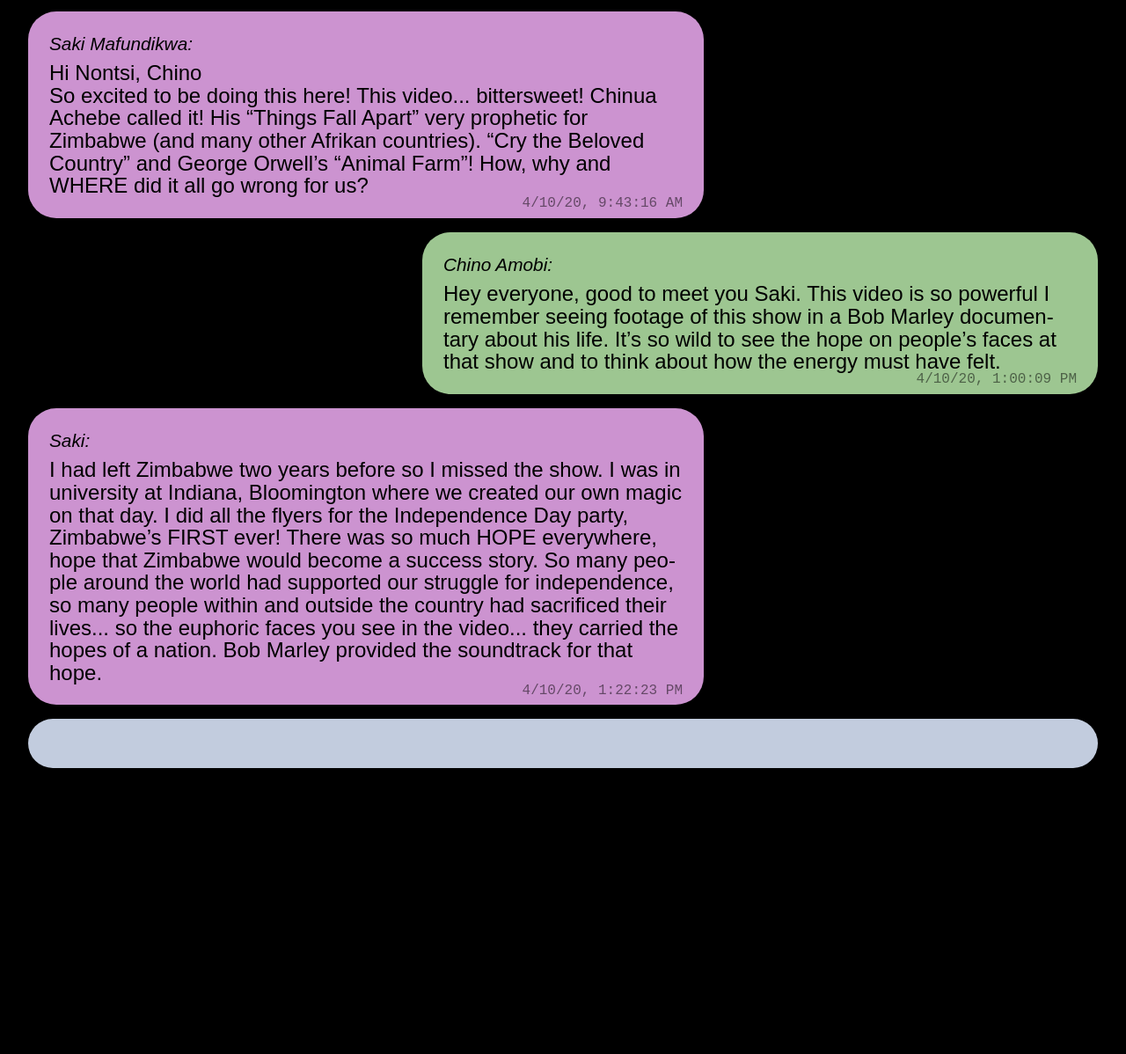
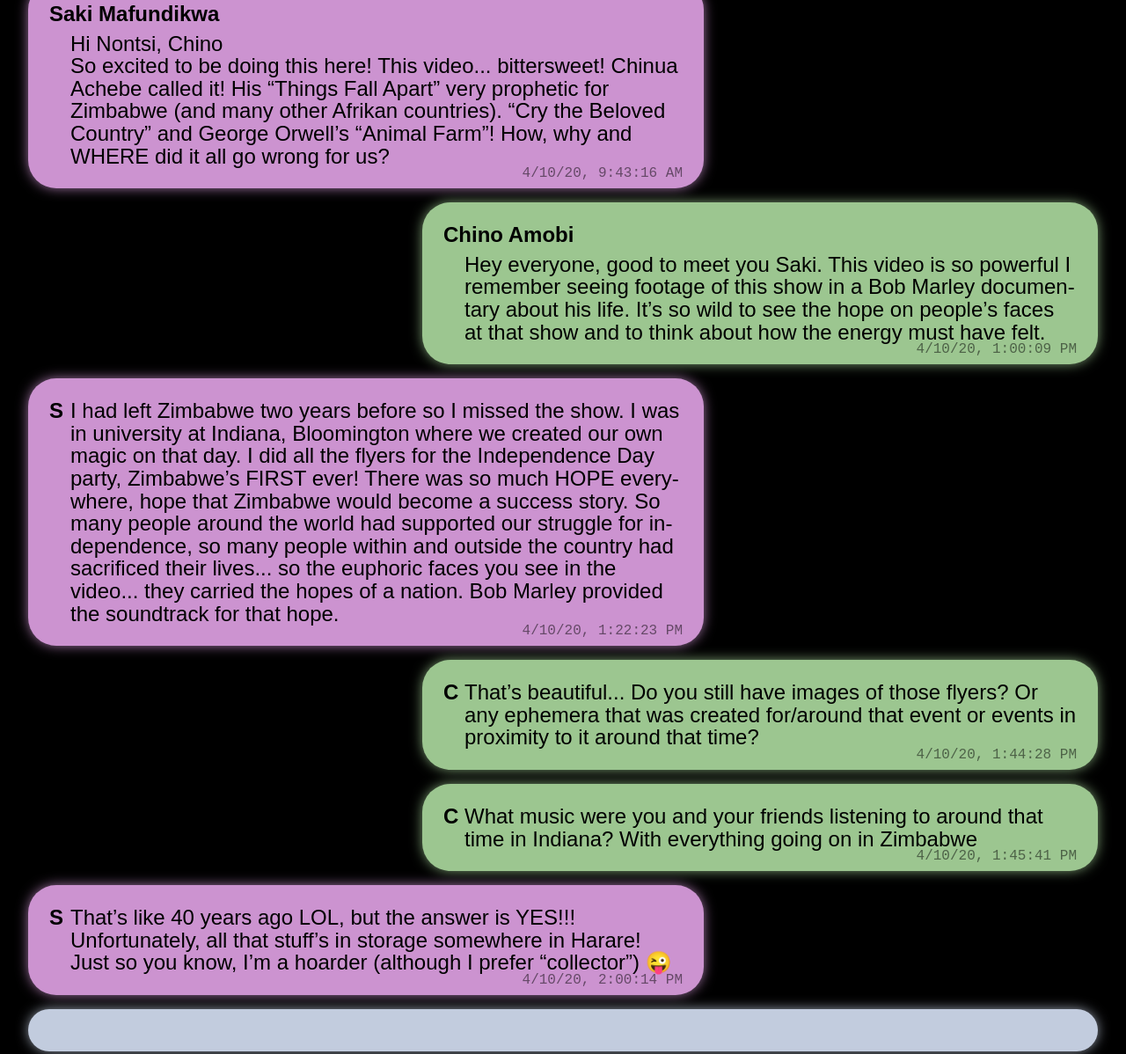
Before and after one commit to goodpileus/distant.garden, a plain HTML site: page conversation.html in a window 1280 px wide. Shown: the part 1046-2244 px from the top of the page at 88% size. Before the commit the page ends 1967 px from the top, so only its background shows below. Drawn offline with nearby package versions, Linux system fonts and the light colour scheme.

Commit message:
conversation tests

```diff
--- a/conversation.html
+++ b/conversation.html
@@ -12,7 +12,7 @@
 <body>
   <div class="speech-wrap">
     <div class="speech-b nontsi">
-      <div class="speaker">Nontsi Mutiti:</div>
+      <div class="speaker first-speaker">Nontsi Mutiti</div>
       <div class="text">
         Dear Saki,<br>
         I hope this text finds you well. Thank you for your enthusiasm to engage us through this additional format. We are still very excited about the possibility of a future visit to campus. I personally was so excited about the timing of it all.
@@ -35,7 +35,7 @@
     </div>
 
     <div class="speech-b nontsi">
-      <div class="speaker">Nontsi:</div>
+      <div class="speaker">N</div>
       <div class="text">
         <iframe width="420" height="315" src="https://www.youtube.com/embed/D8C7WPRacss">
         </iframe>
@@ -44,7 +44,7 @@
     </div>
 
     <div class="speech-b saki">
-      <div class="speaker">Saki Mafundikwa:</div>
+      <div class="speaker first-speaker">Saki Mafundikwa</div>
       <div class="text">
         Hi Nontsi, Chino<br>
         So excited to be doing this here! This video... bittersweet! Chinua Achebe called it! His “Things Fall Apart” very prophetic for Zimbabwe (and many other Afrikan countries). “Cry the Beloved Country” and George Orwell’s “Animal Farm”! How,
@@ -55,7 +55,7 @@
     </div>
 
     <div class="speech-b chino">
-      <div class="speaker">Chino Amobi:</div>
+      <div class="speaker first-speaker">Chino Amobi</div>
       <div class="text">
         Hey everyone, good to meet you Saki. This video is so powerful I remember seeing footage of this show in a Bob Marley documentary about his life. It’s so wild to see the hope on people’s faces at that show and to think about how the energy
         must have felt.
@@ -64,11 +64,42 @@
     </div>
 
     <div class="speech-b saki">
-      <div class="speaker">Saki:</div>
+      <div class="speaker">S</div>
       <div class="text">
         I had left Zimbabwe two years before so I missed the show. I was in university at Indiana, Bloomington where we created our own magic on that day. I did all the flyers for the Independence Day party, Zimbabwe’s FIRST ever! There was so much HOPE everywhere, hope that Zimbabwe would become a success story. So many people around the world had supported our struggle for independence, so many people within and outside the country had sacrificed their lives... so the euphoric faces you see in the video... they carried the hopes of a nation. Bob Marley provided the soundtrack for that hope.
       </div>
       <div class="timestamp">4/10/20, 1:22:23 PM</div>
+    </div>
+
+    <div class="speech-b chino">
+      <div class="speaker">C</div>
+      <div class="text">
+        That’s beautiful... Do you still have images of those flyers? Or any ephemera that was created for/around that event or events in proximity to it around that time?
+      </div>
+      <div class="timestamp">4/10/20, 1:44:28 PM</div>
+    </div>
+
+    <div class="speech-b chino">
+      <div class="speaker">C</div>
+      <div class="text">
+        What music were you and your friends listening to around that time in Indiana? With everything going on in Zimbabwe
+      </div>
+      <div class="timestamp">4/10/20, 1:45:41 PM</div>
+    </div>
+
+    <div class="speech-b saki">
+      <div class="speaker">S</div>
+      <div class="text">
+        That’s like 40 years ago LOL, but the answer is YES!!! Unfortunately, all that stuff’s in storage somewhere in Harare! Just so you know, I’m a hoarder (although I prefer “collector”) 😜
+      </div>
+      <div class="timestamp">4/10/20, 2:00:14 PM</div>
+    </div>
+
+    <div class="speech-b nontsi">
+      <div class="speaker"></div>
+      <div class="text">
+      </div>
+      <div class="timestamp"></div>
     </div>
 
     <div class="speech-b nontsi">
--- a/css/conversation.css
+++ b/css/conversation.css
@@ -33,26 +33,35 @@ iframe {
   background:rgb(194, 204, 222);
   align-self: center;
   max-width: 100%;
-  width:100%;
+  min-width:100%;
+  box-shadow: 0px 0px 15px -2px rgb(194, 204, 222);
 }
 
 .chino {
-  background:#9dc691;
+  background:rgb(156, 198, 144);
   align-self: flex-end;
+  box-shadow: 0px 0px 15px -2px rgb(156, 198, 144);
 }
 
 .saki {
-  background: #cc93d0;
+  background: rgb(204, 147, 208);
+  box-shadow: 0px 0px 15px -2px rgb(204, 147, 208);
 }
 
 .speaker {
-  font-size: 1.3rem;
+  /* font-size: 1.3rem; */
   margin-bottom: .5rem;
-  font-style: italic;
+  /* font-style: italic; */
+  font-weight: bolder;
+  position: absolute;
+}
+
+.first-speaker {
+  position: relative;
 }
 
 .text {
-  /* padding-left: 1rem; */
+  padding-left: 1.5rem;
 }
 
 .timestamp {
@@ -75,7 +84,13 @@ iframe {
 
 @media (max-width:900px) {
   body {
-    /* font-size: 6rem; */
-    /* line-height: 3rem; */
+    font-size: 1.2rem;
+    line-height: 1.3rem;
+    padding:.8rem;
+  }
+
+  .speech-b {
+    max-width: 80vw;
+    overflow:hidden;
   }
 }
```
